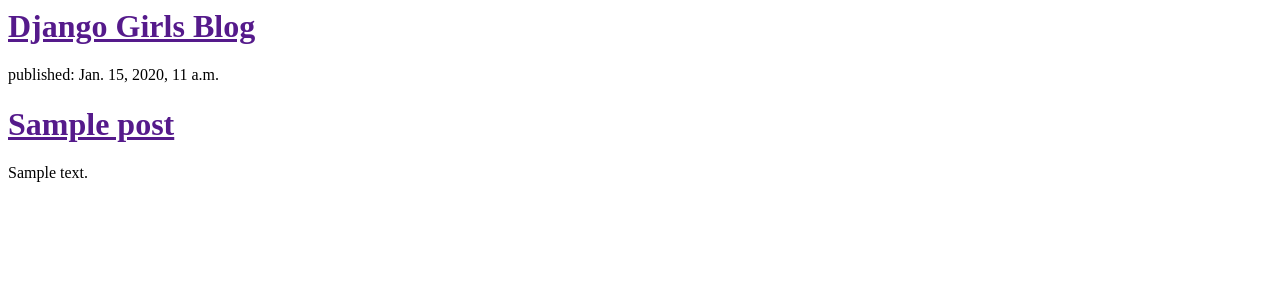
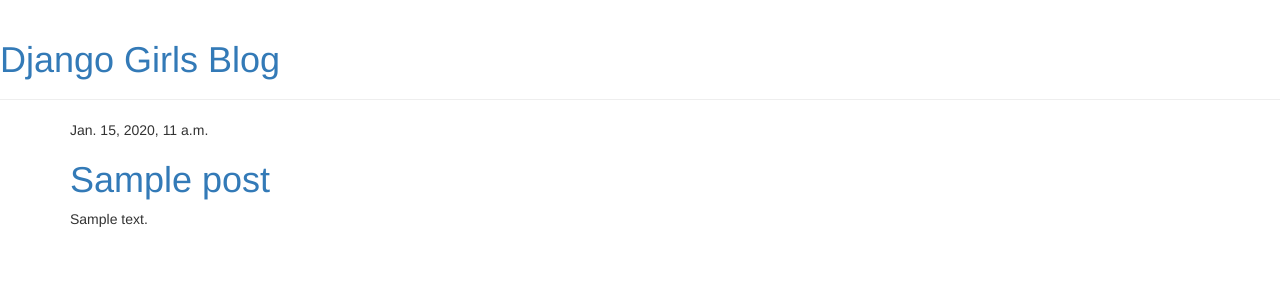
Before and after one commit to aleksandrachmurka/my-first-blog, a Django app: template blog/templates/blog/post_list.html in a window 1280 px wide. Shown: the top 300 px of the page. Run offline with Django 3.2, Linux system fonts and the light colour scheme; the template is opened without the code that fills it: values that come from a table or form of the project are taken from there, others are empty; tables that the repository leaves empty hold one stand-in row (values such as "Sample post"); some libraries are stand-ins or nearby versions.

Commit message:
Dodano style, widoki i szablon dla pojedynczego wpisu na stronie.

```diff
--- /dev/null
+++ b/blog/templates/blog/base.html
@@ -0,0 +1,23 @@
+{% load staticfiles %}
+<html>
+    <head>
+        <title>Django Girls blog</title>
+        <link rel="stylesheet" href="//maxcdn.bootstrapcdn.com/bootstrap/3.2.0/css/bootstrap.min.css">
+        <link rel="stylesheet" href="//maxcdn.bootstrapcdn.com/bootstrap/3.2.0/css/bootstrap-theme.min.css">
+        <link href='//fonts.googleapis.com/css?family=Lobster&subset=latin,latin-ext' rel='stylesheet' type='text/css'>
+        <link rel="stylesheet" href="{% static 'css/blog.css' %}">
+    </head>
+    <body>
+    <div class="page-header">
+        <h1><a href="/">Django Girls Blog</a></h1>
+    </div>
+    <div class="content container">
+        <div class="row">
+            <div class="col-md-8">
+            {% block content %}
+            {% endblock %}
+            </div>
+        </div>
+    </div>
+</body>
+</html>
--- a/blog/templates/blog/post_list.html
+++ b/blog/templates/blog/post_list.html
@@ -1,23 +1,14 @@
-<html>
-    <head>
-        <title>Django Girls blog</title>
-    </head>
-    <body>
-        <div>
-            <h1><a href="">Django Girls Blog</a></h1>
+
+{% extends 'blog/base.html' %}
+
+{% block content %}
+    {% for post in posts %}
+        <div class="post">
+            <div class="date">
+                {{ post.published_date }}
+            </div>
+            <h1><a href="{% url 'post_detail' pk=post.pk %}">{{ post.title }}</a></h1>
+            <p>{{ post.text|linebreaksbr }}</p>
         </div>
-
-        <div>
-
-
-{% for post in posts %}
-    <div>
-        <p>published: {{ post.published_date }}</p>
-        <h1><a href="">{{ post.title }}</a></h1>
-        <p>{{ post.text|linebreaksbr }}</p>
-    </div>
-{% endfor %}
-
-        </div>
-    </body>
-</html>
+    {% endfor %}
+{% endblock content %}
```
Also changed, not shown: blog/templates/blog/post_detail.html (added, +13 -0 lines).
